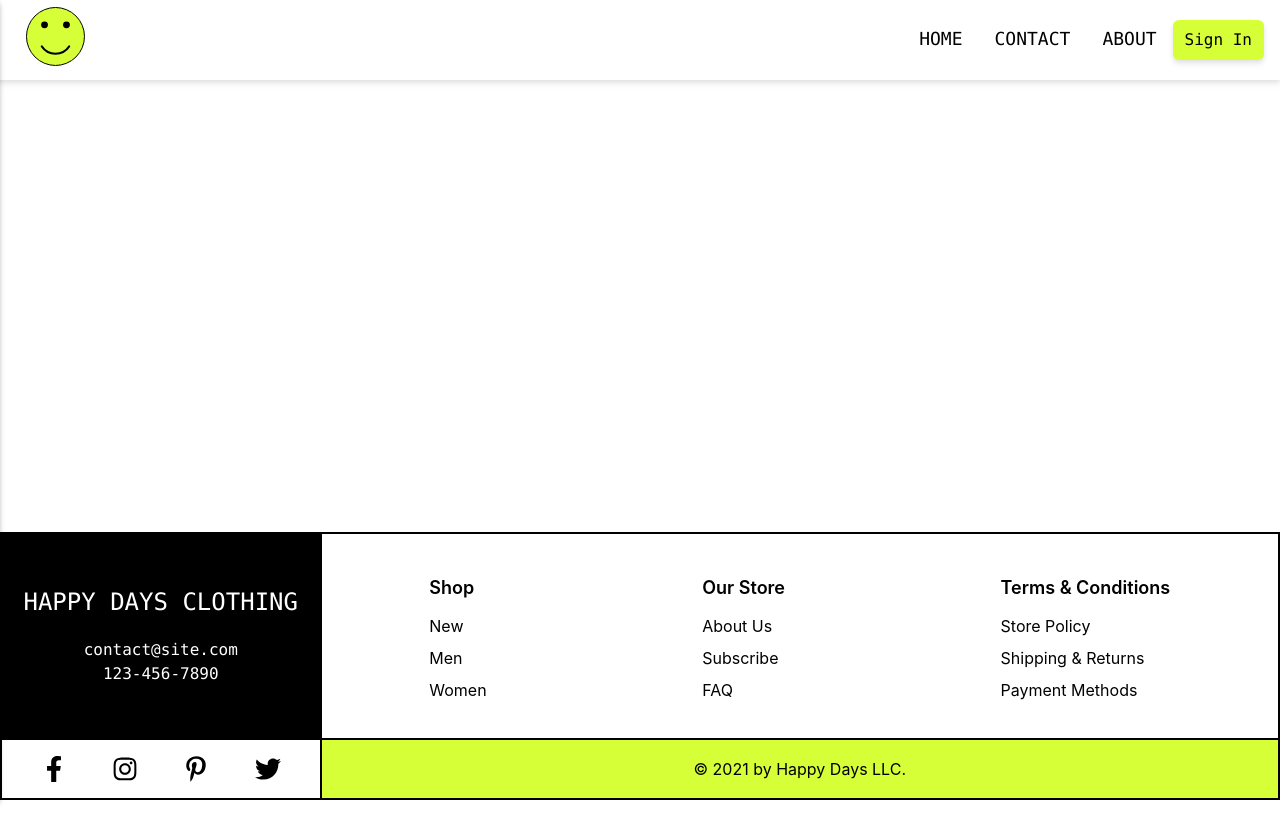
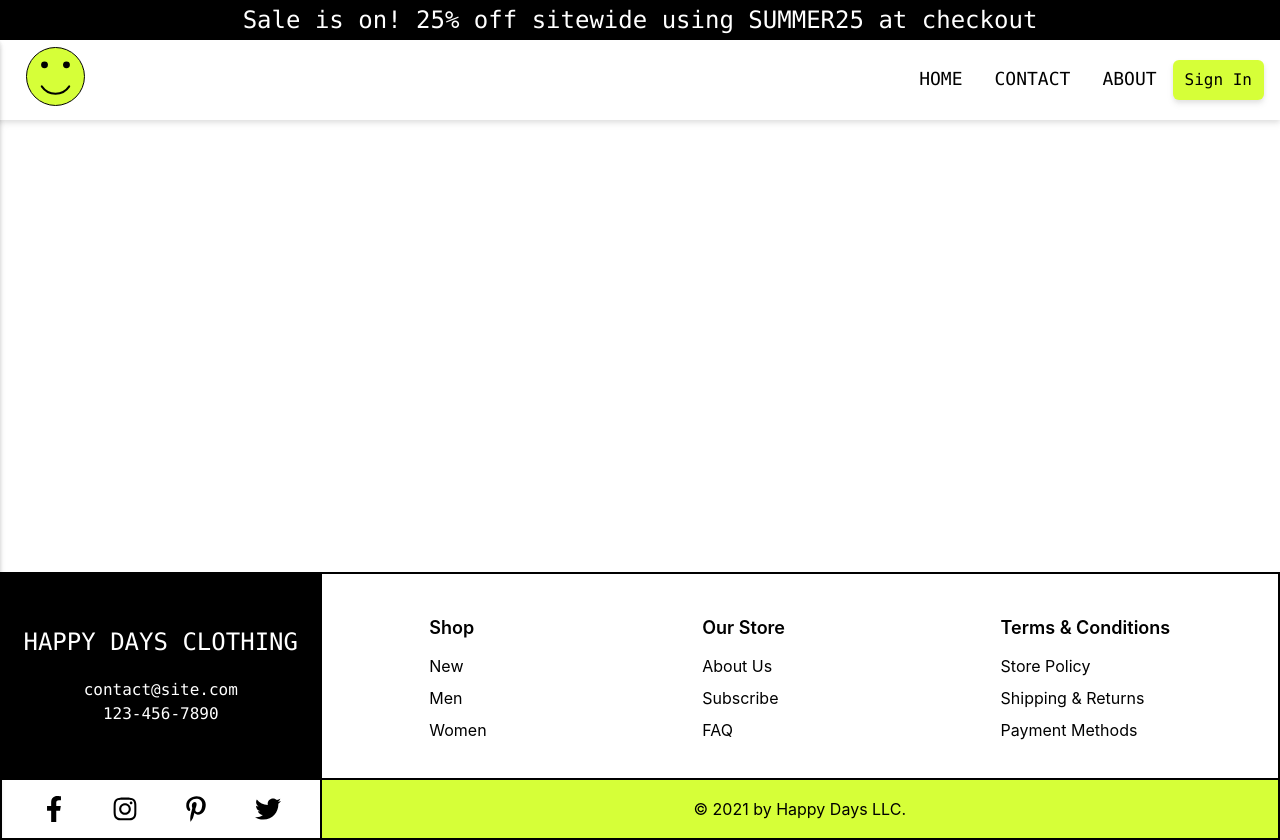
Before and after one commit to dmuraco3/next-commerce, a Next.js app: page / in a window 1280 px wide. Before the commit the page ends 800 px from the top, so only its background shows below. Built offline with nearby package versions, Linux system fonts and the light colour scheme; no server answers.

Commit message:
Added Sale Banner

```diff
--- /dev/null
+++ b/components/banner/index.tsx
@@ -0,0 +1,9 @@
+export const Banner:React.FC = () => {
+    return (<div>
+        <div className="flex bg-black">
+            <span className="text-white w-full text-center py-1 text-2xl font-mono">Sale is on! 25% off sitewide using SUMMER25 at checkout</span>
+        </div>
+    </div>)
+}
+
+export default Banner;
--- a/pages/_app.tsx
+++ b/pages/_app.tsx
@@ -4,6 +4,7 @@ import type { AppProps } from 'next/app'
 import Navbar from '../components/navbar'
 import {SessionProvider} from 'next-auth/react'
 import Footer from '../components/footer'
+import Banner from "../components/banner"
 
 function MyApp({
   Component,
@@ -11,6 +12,7 @@ function MyApp({
   }: AppProps) {
   return <div>
     <SessionProvider session={session}>
+      <Banner/>
       <div className="flex flex-col min-h-screen">
         <Navbar />
         <div className="flex-1">
```
